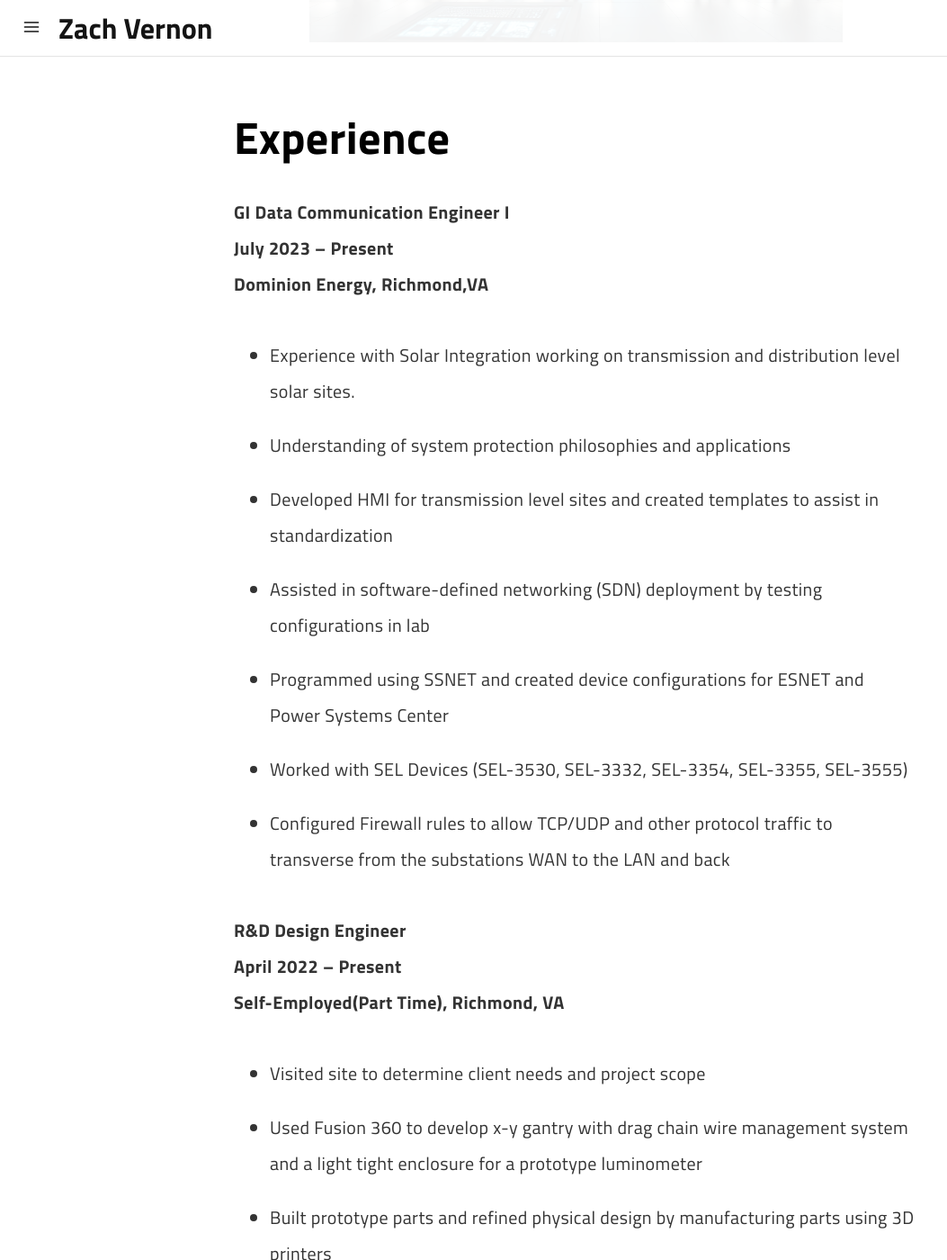
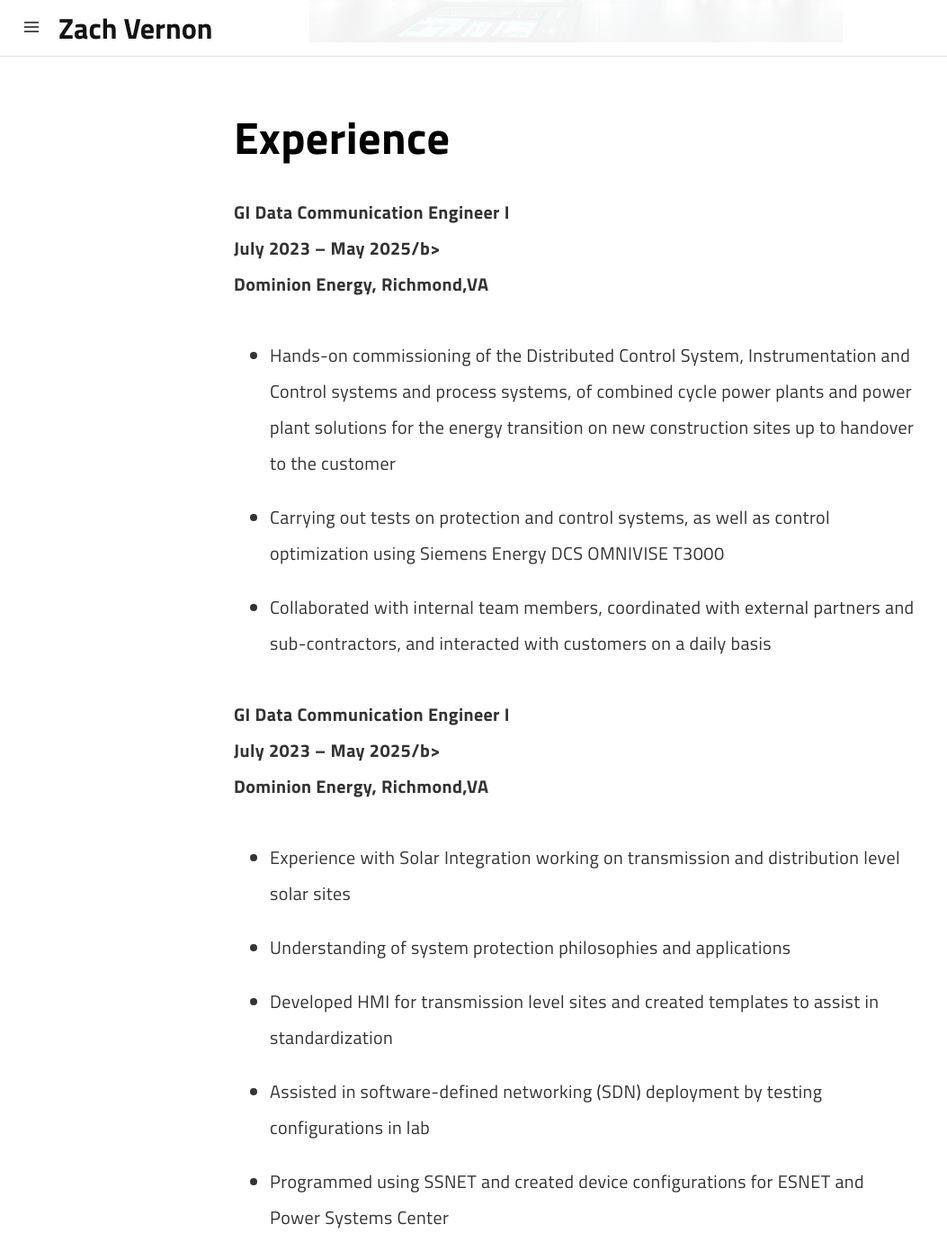
Before and after one commit to z-vernon/z-vernon.github.io, a Jekyll site: the page built from pages/experience.md, in a window 1280 px wide and 1400 px high, scrolled down 382 px. Shown: the whole window at 90% size, without its empty margins (0-1053 px from the left). Built offline with Jekyll 4.4.1, drawn with Linux system fonts in a browser that asks for light colours; a script that is not in the unit is left out.

Commit message:
Update experience.md

```diff
--- a/pages/experience.md
+++ b/pages/experience.md
@@ -12,10 +12,18 @@
 # Experience
 
 <b>GI Data Communication Engineer I</b>
-<b>July 2023 – Present</b>
+<b>July 2023 – May 2025/b>
 <b>Dominion Energy, Richmond,VA</b>
 <ul>
-<li>Experience with Solar Integration working on transmission and distribution level solar sites.</li>
+<li>Hands-on commissioning of the Distributed Control System, Instrumentation and Control systems and process systems, of combined cycle power plants and power plant solutions for the energy transition on new construction sites up to handover to the customer</li>
+<li>Carrying out tests on protection and control systems, as well as control optimization using Siemens Energy DCS OMNIVISE T3000</li>
+<li>Collaborated with internal team members, coordinated with external partners and sub-contractors, and interacted with customers on a daily basis</li>
+</ul>
+<b>GI Data Communication Engineer I</b>
+<b>July 2023 – May 2025/b>
+<b>Dominion Energy, Richmond,VA</b>
+<ul>
+<li>Experience with Solar Integration working on transmission and distribution level solar sites</li>
 <li>Understanding of system protection philosophies and applications</li>
 <li>Developed HMI for transmission level sites and created templates to assist in standardization</li>
 <li>Assisted in software-defined networking (SDN) deployment by testing configurations in lab</li>
```
